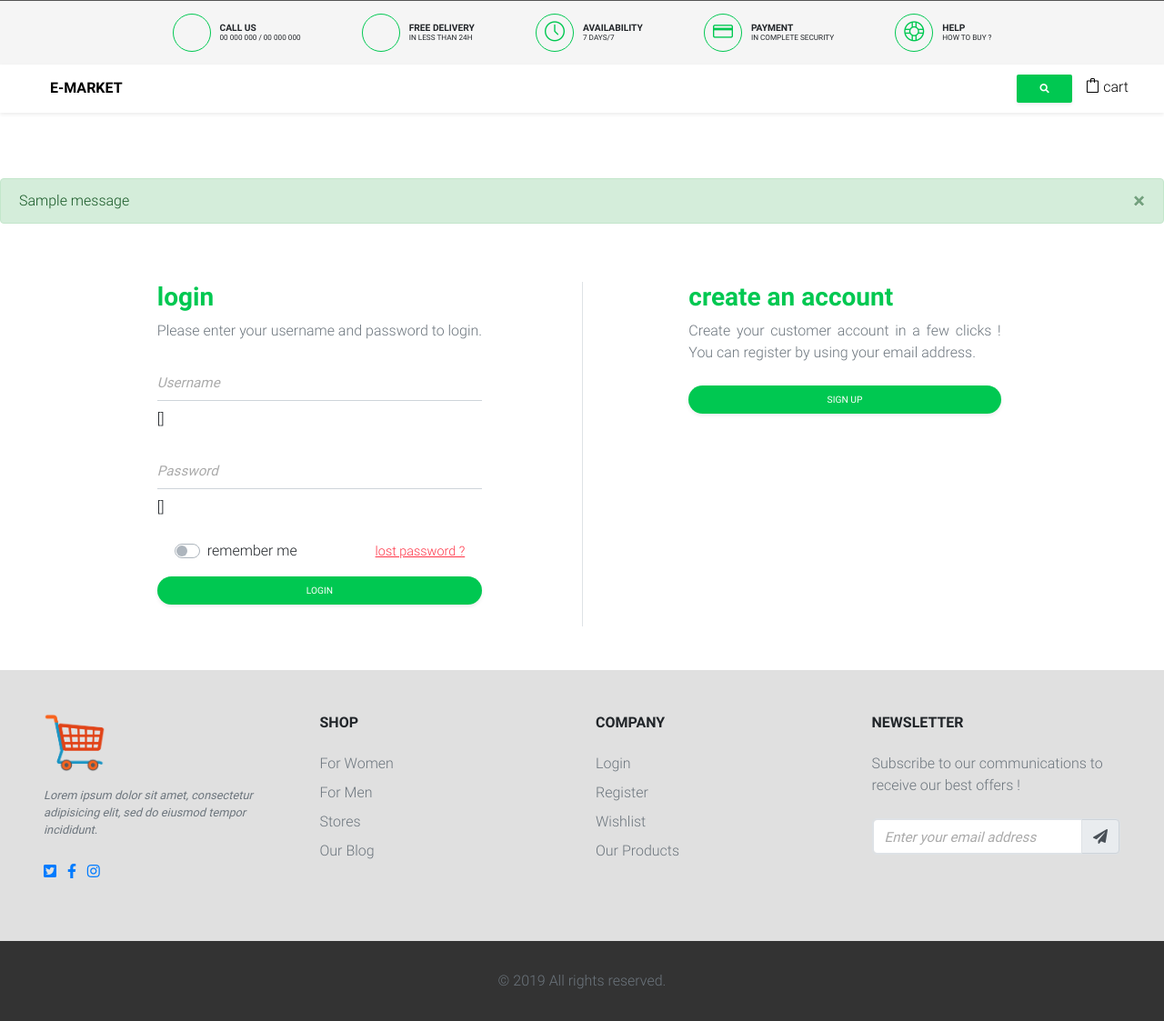
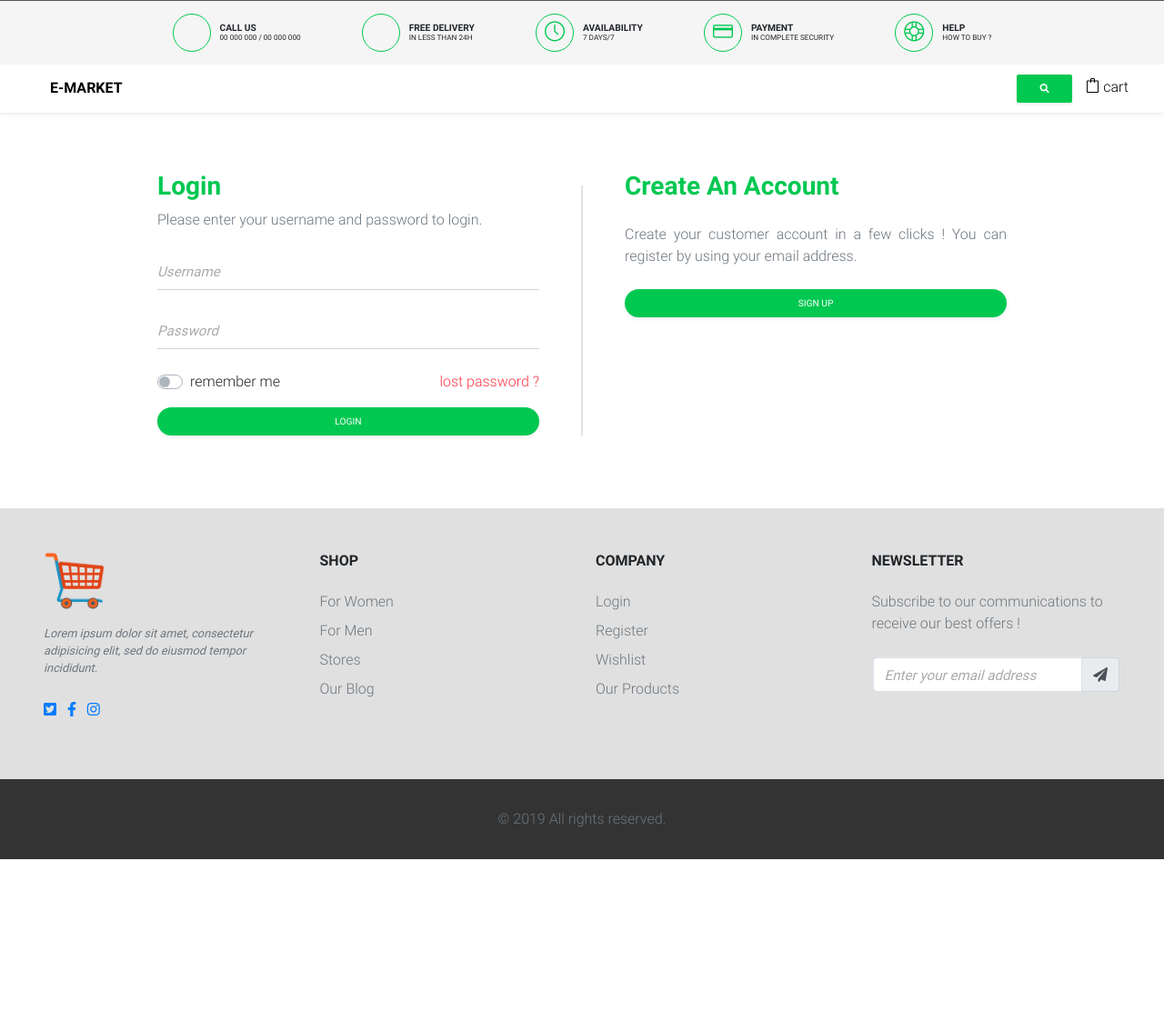
Before and after one commit to sujayshekhar/django-ecommerce, a Django app: template accounts/templates/accounts/accounts_login.html in a window 1280 px wide. Shown: the part 237-1360 px from the top of the page at 91% size. After the commit the page ends 1182 px from the top, so only its background shows below. Run offline with Django 3.2, Linux system fonts and the light colour scheme; the template is opened without the code that fills it: most values are stand-ins (such as "Sample title", 1, 10 or a date in 2020); one stand-in notice (Sample message) is shown; form fields are guessed from the names that the template uses; parts of the project's set-up code (start-up, migrations or seed data) failed here and were passed over; some libraries are stand-ins or nearby versions.

Commit message:
Mise à jour design de la page de connexion et de vue

```diff
--- a/accounts/templates/accounts/accounts_login.html
+++ b/accounts/templates/accounts/accounts_login.html
@@ -1,56 +1,52 @@
 {% extends "./accounts_register.html" %}
-{% load i18n static %}
+{% load i18n static shop_tags humanize %}
 
-<title>
-    {% block head_title %}
-        {% trans "login" %} | unsta inc
-    {% endblock head_title %}
-</title>
+{% block title %}{% trans "login" %} | {{ site_name }}{% endblock title %}
 
 {% block content %}
    <!-- Main product Layout View -->
-    <main class="wrapper p-5">
-        <div class="container justify-content-center">
+    <main class="p-5">
+        <div class="container">
             <!-- Grid row -->
-            <section class="row no-gutters">
-                <div class="col-md-6 mr-auto">
-                    <div class="d-flex align-items-md-center px-5">
-                        <div class="container">
-                            <div class="row">
-                                <div class="mx-auto">
-                                    <h3 class="font-weight-bold text-success">{% trans "login" %}</h3>
+            <section class="row justify-content-center p-3">
+                <div class="col-md-5 col-sm-10">
+                    <div class="d-flex align-items-md-center">
+                        <div class="col">
+                            <h3 class="font-weight-bold text-success text-capitalize">
+                                {% trans "login" %}
+                            </h3>
                             <p class="text-muted mb-4 text-justify">
                                 {% trans "Please enter your username and password to login." %}
                             </p>
 
                             <form method="POST">
-                                        {% csrf_token %}
-
-                                        <small class="text-muted text-danger">
-                                            {% if errors %}
-                                                {% for error in errors %}
-                                                    {% autoescape off %}
-                                                        {{ error }}
-                                                    {% endautoescape %}
-                                                {% endfor %}
-                                            {% endif %}
-                                        </small>
-
                                 <div class="md-form form-group mb-3">
                                     <input id="{{ form.username.id_for_label }}"
                                     type="text" name="username" class="form-control"
                                     placeholder="{{ form.username.label }}">
-                                            {{ form.username.errors}}
+                                    {% if form.username.errors %}
+                                        <ol>
+                                            {% for error in form.username.errors %}
+                                                <li><strong>{{ error|escape }}</strong></li>
+                                            {% endfor %}
+                                        </ol>
+                                    {% endif %}
                                 </div> <!-- /.username input -->
 
                                 <div class="md-form form-group mb-3">
                                     <input id="{{ form.password.id_for_label }}" type="password"
                                     name="password" class="form-control"
                                     placeholder="{{ form.password.label }}">
-                                            {{ form.password.errors}}
+                                    {% if form.password.errors %}
+                                        <ol>
+                                            {% for error in form.password.errors %}
+                                                <li><strong>{{ error|escape }}</strong></li>
+                                            {% endfor %}
+                                        </ol>
+                                    {% endif %}
                                 </div> <!-- /.password input -->
 
-                                        <div class="d-flex justify-content-around pt-2 mb-3">
+                                <div class="d-flex justify-content-between pt-2 mb-3">
                                     <div>
                                         <div class="custom-control custom-switch">
                                             <input type="checkbox" class="custom-control-input"
@@ -62,45 +58,33 @@
                                     </div><!-- /.checkbox -->
 
                                     <div>
-                                                <a href=""
-                                                    class="font-small ml-5 text-danger">
-                                                    <u>{% trans "lost password ?" %}</u>
+                                        <a href="#" class="text-danger text-nowrap">
+                                            {% trans "lost password ?" %}
                                         </a>
                                     </div><!-- /.lost password -->
                                 </div>
 
+                                {% csrf_token %}
                                 <button type="submit" class="btn btn-success btn-block btn-sm text-uppercase mb-3 rounded-pill shadow-sm">
                                     {% trans "login" %}
                                 </button><!-- /.button login -->
-
-                                        <div class="pt-2">
-                                            <small class="font-small grey-text text-right">
-                                               <a href=""
-                                               class="text-muted"></a>
-                                            </small>
-                                        </div>
                             </form>
-                                </div>
-                            </div>
                         </div>
                     </div>
                 </div><!-- content -->
 
-                <div class="col-md-6 border-left">
-                    <div class="d-none d-md-flex align-items-center px-sm-2">
-                        <div class="container">
-                            <div class="row">
-                                <div class="col-md-8 mx-auto">
-                                    <h3 class="font-weight-bold text-success mb-2">{% trans "create an account" %}
+                <div class="border d-none d-md-block m-3"></div>
+
+                <div class="col-md-5">
+                    <div class="d-none d-md-flex align-items-md-center">
+                        <div class="col">
+                            <h3 class="font-weight-bold text-capitalize text-success">
+                                {% trans "create an account" %}
                             </h3>
-                                    <p class="text-muted mb-4 text-justify">
+                            <p class="text-muted my-4 text-justify">
                                 {% trans "Create your customer account in a few clicks ! You can register by using your email address." %}
                             </p>
-
-                                    <a href="{% url "accounts:register" %}" class="btn btn-success btn-block btn-sm text-uppercase rounded-pill shadow-sm">{% trans "sign up" %}</a>
-                                    <!-- /.login link -->
-                                </div>
-                            </div>
+                            <a href="{% url "accounts:register" %}" class="btn btn-success btn-block btn-sm text-uppercase rounded-pill shadow-sm">{% trans "sign up" %}</a><!-- /.login link -->
                         </div>
                     </div>
                 </div>
--- a/accounts/templates/accounts/accounts_register.html
+++ b/accounts/templates/accounts/accounts_register.html
@@ -1,23 +1,11 @@
 {% extends "shop/base.html" %}
-{% load i18n static %}
+{% load i18n static shop_tags humanize %}
 
-{% block our_head %}
-    <style>
-        .asteriskField {display: none;}
-    </style>
-{% endblock our_head %}
-
-<title>
-    {% block head_title %}
-        {% trans "register" %} | unsta inc
-    {% endblock head_title %}
-</title>
+{% block title %} {% trans "register" %} | {{ site_name }} {% endblock title %}
 
 
-{% block carousel %}
-{% endblock carousel %}
-
 {% block content %}
+    <style>.asteriskField {display: none;}</style>
    <!-- Main product Layout View -->
     <main>
         <div class="container wow fadeIn mt-5 w-75">
--- a/ecommerce/settings.py
+++ b/ecommerce/settings.py
@@ -29,7 +29,7 @@ DEBUG = True
 DEFAULT_FROM_EMAIL = 'flavienhgs@gmail.com'
 ALLOWED_HOSTS = []
 
-SITE_NAME = 'unsta'
+SITE_NAME = 'e-market'
 META_KEYWORDS = 'Shopping, ecommerce, accessories, TV, Audio, smartphone, Mode'
 META_DESCRIPTION = 'ecommerce shopping'
 
@@ -149,7 +149,7 @@ WSGI_APPLICATION = 'ecommerce.wsgi.application'
 EMAIL_BACKEND = 'django.core.mail.backends.smtp.EmailBackend'
 EMAIL_HOST = 'smtp.gmail.com'
 EMAIL_HOST_USER = 'flavienhgs@gmail.com'
-EMAIL_HOST_PASSWORD = '58fl02ghs@!?'
+EMAIL_HOST_PASSWORD = ''
 EMAIL_PORT = 587
 EMAIL_USE_TLS = True
 
--- a/shop/templates/shop/base.html
+++ b/shop/templates/shop/base.html
@@ -2,5 +2,4 @@
 {% load i18n static shop_tags %}
 
 
-{% block carousel %}
-{% endblock carousel %}
+{% block carousel %}{% endblock carousel %}
--- a/templates/base.html
+++ b/templates/base.html
@@ -24,20 +24,6 @@
         <div class="flex-grow-1 flex-shrink-0">
             <!-- Start your project here-->
             {% include "_includes/navbar.html" %}
-            {% if messages %}
-                <div class="animated fadeIn mt-5 pt-4">
-                    {% for message in messages %}
-                    <div class="alert alert-{{ message.tags }} alert-dismissible fade show" role="alert">
-                        {{ message }}
-                        <button class="close" type="button" data-dismiss="alert" aria-label="Close">
-                            <span aria-hidden="true">&times;</span>
-                        </button>
-                    </div>
-                    {% endfor %}
-                </div>
-            {% endif %}
-
-
             <!-- Caroussel -->
             {% block carousel %}
             {% endblock carousel %}
```
Also changed, not shown: accounts/templates/accounts/accounts_profile.html (+15 -6 lines), accounts/views.py (+7 -4 lines). Lines whose indentation alone changed are shown as unchanged.
